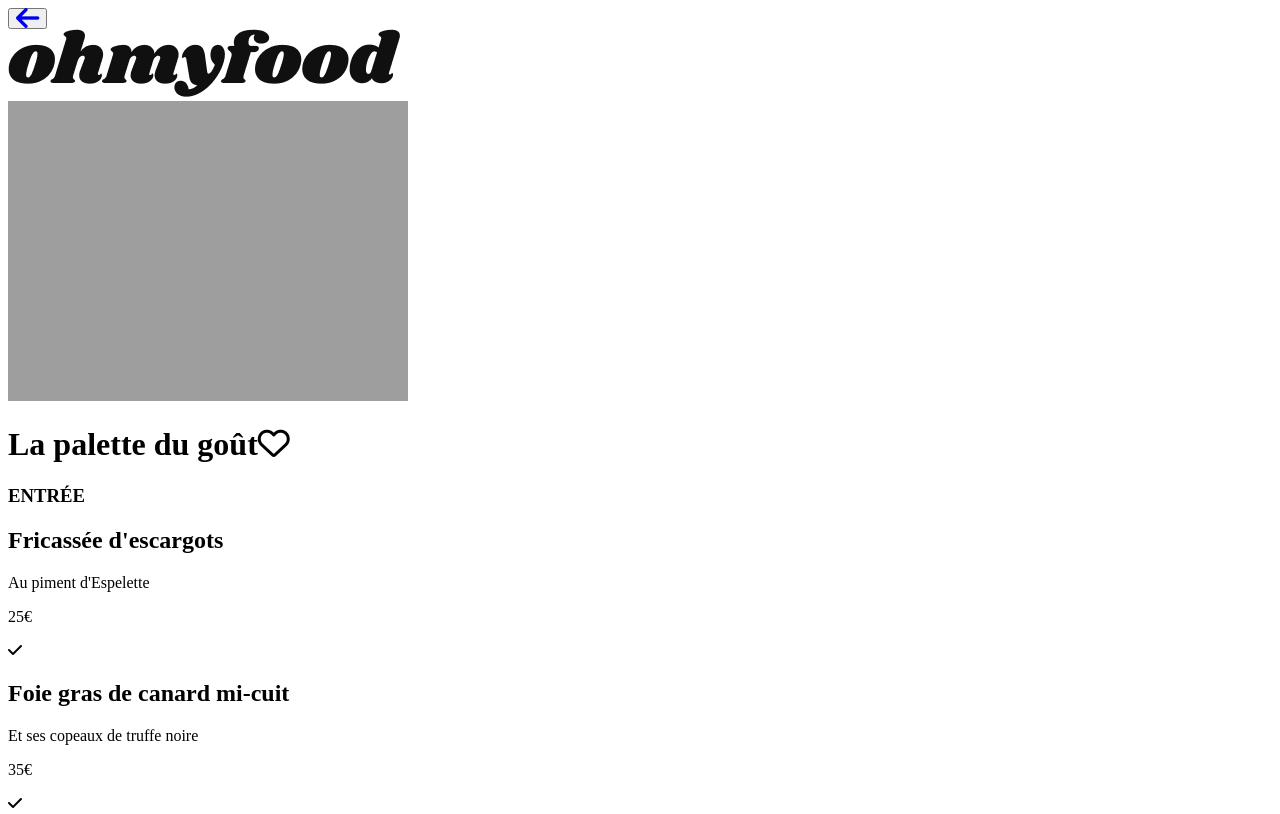
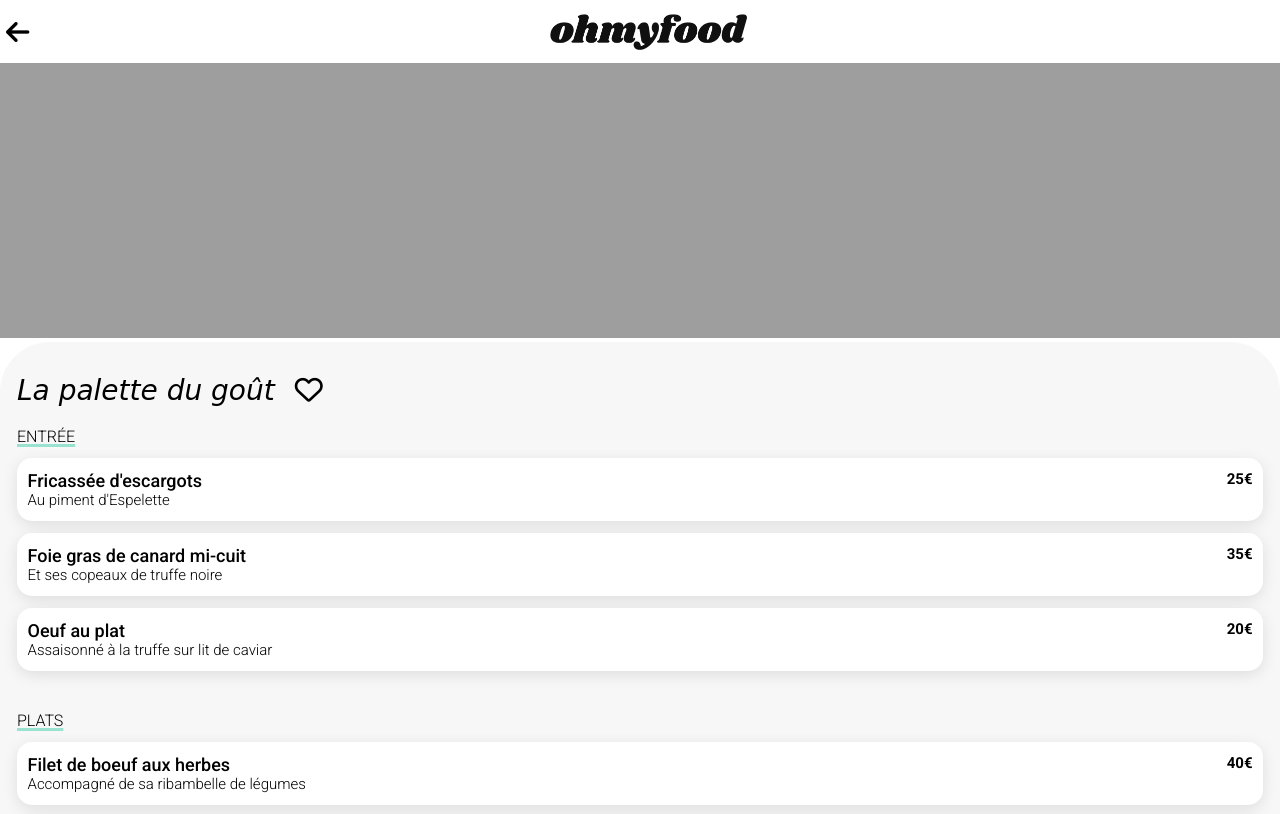
Before and after one commit to FlorianGay/Projet-4, a website: page Restaurants/palette-du-gout.html in a window 1280 px wide. Shown: the top 814 px of the page. Drawn offline with nearby package versions, Linux system fonts and the light colour scheme; files that its build step writes are made by us from their sources; the site is published under a folder, as on GitHub Pages, so addresses that start at the root find nothing; files whose address does not match are found by name; a web font is replaced by a local one.

Commit message:
Ajustement des liens

```diff
--- a/Restaurants/palette-du-gout.html
+++ b/Restaurants/palette-du-gout.html
@@ -5,20 +5,20 @@
     <meta http-equiv="X-UA-Compatible" content="IE=edge">
     <meta name="viewport" content="width=device-width, initial-scale=1.0">
     <script src="https://kit.fontawesome.com/bcde960bd7.js" crossorigin="anonymous"></script>
-    <link rel="stylesheet" href="/css/resto.css">
+    <link rel="stylesheet" href="../css/resto.css">
     <title>La palette du goût</title>
 </head>
 <body>
     <!-- Header -->
     <header>
         <div class="head">
-            <button class="__btn"><a href="/index.html"><i class="fa-sharp fa-solid fa-arrow-left fa-2xl"></i></a></button>
-            <div class="logo"><img src="images/logo/ohmyfood.png" alt="Logo du site"></div>
+            <button class="__btn"><a href="../index.html"><i class="fa-sharp fa-solid fa-arrow-left fa-2xl"></i></a></button>
+            <div class="logo"><img src="../images/logo/ohmyfood.png" alt="Logo du site"></div>
         </div>
     </header>
 
     <main>
-        <img src="images/restaurants/jay-wennington-N_Y88TWmGwA-unsplash.jpg" alt="assiette du restaurant">
+        <img src="../images/restaurants/jay-wennington-N_Y88TWmGwA-unsplash.jpg" alt="assiette du restaurant">
         <!-- Menu du restaurant-->
 
         <div class="menu_food">
```
